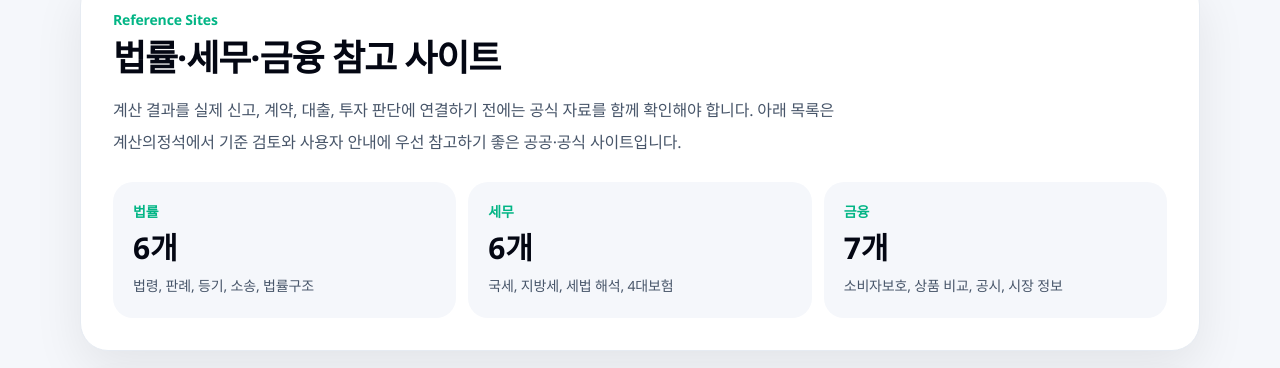
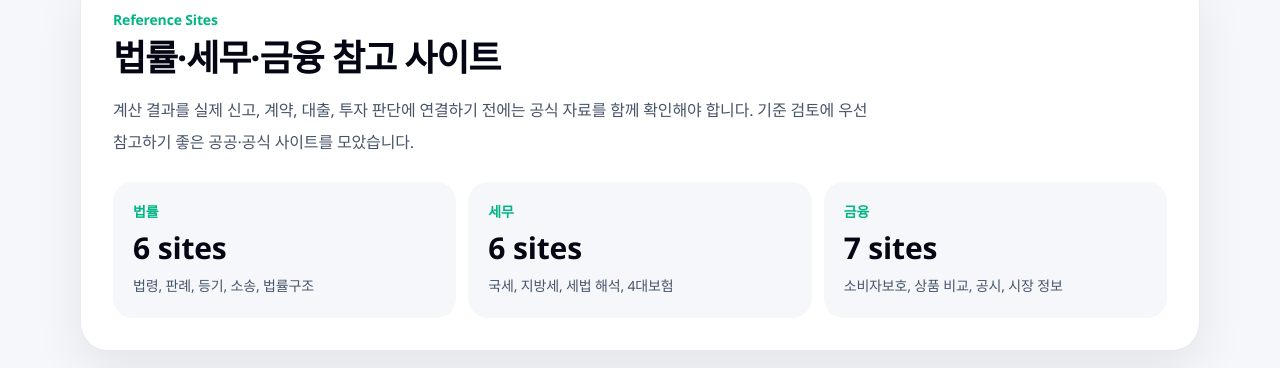
Before and after one commit to danniel-choi/abacusbox, a Next.js app: page /resources in a window 1280 px wide. Shown: the part 164-532 px from the top of the page. Built offline with nearby package versions, Linux system fonts and the light colour scheme; no server answers.

Commit message:
Localize directory and reference pages

```diff
--- a/app/calculators/page.tsx
+++ b/app/calculators/page.tsx
@@ -1,6 +1,7 @@
 import type { Metadata } from "next";
 import { AdSenseAd } from "@/components/AdSenseAd";
 import { CalculatorDirectoryClient } from "@/components/CalculatorDirectoryClient";
+import { LocalizedDirectoryIntro } from "@/components/LocalizedDirectoryIntro";
 
 export const metadata: Metadata = {
   title: "전체 계산기",
@@ -10,13 +11,7 @@ export const metadata: Metadata = {
 export default function CalculatorsPage() {
   return (
     <main className="mx-auto max-w-6xl px-4 py-10">
-      <section className="rounded-[28px] bg-ink px-6 py-10 text-white shadow-panel">
-        <p className="text-sm font-extrabold text-brand">CALCULATORS</p>
-        <h1 className="mt-3 text-3xl font-extrabold md:text-5xl">전체 계산기</h1>
-        <p className="mt-4 max-w-3xl text-sm font-medium leading-7 text-white/72 md:text-base">
-          노무, 금융, 절세, 건강, 일상 도구, 생활, 게임, 사주, 사업 계산기와 수학 도구를 그룹별로 정리하고 검색과 필터로 바로 찾을 수 있게 구성했습니다.
-        </p>
-      </section>
+      <LocalizedDirectoryIntro />
 
       <div className="mt-8">
         <AdSenseAd placement="top" />
--- a/app/resources/page.tsx
+++ b/app/resources/page.tsx
@@ -1,4 +1,5 @@
 import type { Metadata } from "next";
+import { LocalizedResourcesHeader, LocalizedResourcesNotice, LocalizedSummaryTile } from "@/components/LocalizedDirectoryIntro";
 
 export const metadata: Metadata = {
   title: "법률·세무·금융 참고 사이트",
@@ -179,16 +180,11 @@ export default function ResourcesPage() {
   return (
     <main className="mx-auto max-w-6xl px-4 py-12">
       <section className="rounded-[28px] border border-line bg-white p-6 shadow-panel sm:p-8">
-        <p className="text-sm font-extrabold text-brand">Reference Sites</p>
-        <h1 className="mt-2 text-3xl font-black leading-tight text-ink sm:text-4xl">법률·세무·금융 참고 사이트</h1>
-        <p className="mt-4 max-w-3xl text-base font-medium leading-8 text-slate-600">
-          계산 결과를 실제 신고, 계약, 대출, 투자 판단에 연결하기 전에는 공식 자료를 함께 확인해야 합니다.
-          아래 목록은 계산의정석에서 기준 검토와 사용자 안내에 우선 참고하기 좋은 공공·공식 사이트입니다.
-        </p>
+        <LocalizedResourcesHeader />
         <div className="mt-6 grid gap-3 md:grid-cols-3">
-          <SummaryTile label="법률" value="6개" text="법령, 판례, 등기, 소송, 법률구조" />
-          <SummaryTile label="세무" value="6개" text="국세, 지방세, 세법 해석, 4대보험" />
-          <SummaryTile label="금융" value="7개" text="소비자보호, 상품 비교, 공시, 시장 정보" />
+          <LocalizedSummaryTile kind="legal" value="6" />
+          <LocalizedSummaryTile kind="tax" value="6" />
+          <LocalizedSummaryTile kind="finance" value="7" />
         </div>
       </section>
 
@@ -235,23 +231,8 @@ export default function ResourcesPage() {
       </div>
 
       <section className="mt-8 rounded-[28px] bg-navy p-6 text-white shadow-panel sm:p-7">
-        <p className="text-sm font-extrabold text-brand">주의사항</p>
-        <h2 className="mt-2 text-2xl font-black">최종 판단은 공식 자료와 전문가 검토를 함께 보세요.</h2>
-        <p className="mt-4 max-w-3xl text-sm font-medium leading-7 text-white/72">
-          계산의정석의 계산기와 참고 링크는 빠른 비교와 기준 확인을 돕기 위한 자료입니다. 실제 신고, 소송, 계약, 금융상품 가입, 투자 판단은
-          최신 법령·공시·기관 안내와 세무사, 변호사, 금융전문가의 검토를 함께 확인하는 것이 안전합니다.
-        </p>
+        <LocalizedResourcesNotice />
       </section>
     </main>
   );
 }
-
-function SummaryTile({ label, value, text }: { label: string; value: string; text: string }) {
-  return (
-    <div className="rounded-[20px] bg-paper p-5">
-      <p className="text-sm font-extrabold text-brand">{label}</p>
-      <p className="mt-2 text-3xl font-black text-ink">{value}</p>
-      <p className="mt-2 text-sm font-medium leading-6 text-slate-600">{text}</p>
-    </div>
-  );
-}
--- /dev/null
+++ b/components/LocalizedDirectoryIntro.tsx
@@ -0,0 +1,65 @@
+"use client";
+
+import { useLanguage } from "@/components/LanguageProvider";
+
+export function LocalizedDirectoryIntro() {
+  const { locale } = useLanguage();
+  const copy = locale === "en"
+    ? { eyebrow: "CALCULATORS", title: "All calculators", description: "Browse labor, finance, tax, health, everyday, life, game, fortune, business, and math tools with search and filters." }
+    : locale === "ja"
+      ? { eyebrow: "CALCULATORS", title: "すべての計算機", description: "労務、金融、税金、健康、日常、生活、ゲーム、占い、ビジネス、数学ツールを検索とフィルターで探せます。" }
+      : { eyebrow: "CALCULATORS", title: "전체 계산기", description: "노무, 금융, 절세, 건강, 일상 도구, 생활, 게임, 사주, 사업 계산기와 수학 도구를 그룹별로 정리하고 검색과 필터로 바로 찾을 수 있게 구성했습니다." };
+  return (
+    <section className="rounded-[28px] bg-ink px-6 py-10 text-white shadow-panel">
+      <p className="text-sm font-extrabold text-brand">{copy.eyebrow}</p>
+      <h1 className="mt-3 text-3xl font-extrabold md:text-5xl">{copy.title}</h1>
+      <p className="mt-4 max-w-3xl text-sm font-medium leading-7 text-white/72 md:text-base">{copy.description}</p>
+    </section>
+  );
+}
+
+export function LocalizedResourcesIntro() {
+  const { locale } = useLanguage();
+  const copy = locale === "en"
+    ? { eyebrow: "Reference Sites", title: "Legal, tax, and finance references", description: "Check official sources before using a result for a filing, contract, loan, or investment decision. These public and official sites are useful for reviewing assumptions.", legal: "Legal", tax: "Tax", finance: "Finance", legalText: "Laws, cases, registration, litigation, and legal aid", taxText: "National and local tax, interpretation, and social insurance", financeText: "Consumer protection, product comparison, disclosures, and market data", notice: "Important note", noticeTitle: "Review official sources and professionals for final decisions.", noticeText: "CalcRule tools and reference links are for quick comparison and assumption checking. For filings, lawsuits, contracts, financial products, or investments, also review current rules and qualified professionals." }
+    : locale === "ja"
+      ? { eyebrow: "Reference Sites", title: "法律・税務・金融の参考サイト", description: "申告、契約、ローン、投資の判断に使う前に公式資料を確認してください。基準の確認に役立つ公的・公式サイトをまとめています。", legal: "法律", tax: "税務", finance: "金融", legalText: "法令、判例、登記、訴訟、法律支援", taxText: "国税・地方税、税法解釈、社会保険", financeText: "消費者保護、商品比較、開示、市場情報", notice: "注意事項", noticeTitle: "最終判断は公式資料と専門家の確認を合わせて行ってください。", noticeText: "計算の定石の計算機と参考リンクは比較と基準確認のための資料です。申告、訴訟、契約、金融商品、投資の判断では最新の制度と専門家の確認も必要です。" }
+      : { eyebrow: "Reference Sites", title: "법률·세무·금융 참고 사이트", description: "계산 결과를 실제 신고, 계약, 대출, 투자 판단에 연결하기 전에는 공식 자료를 함께 확인해야 합니다. 기준 검토에 우선 참고하기 좋은 공공·공식 사이트를 모았습니다.", legal: "법률", tax: "세무", finance: "금융", legalText: "법령, 판례, 등기, 소송, 법률구조", taxText: "국세, 지방세, 세법 해석, 4대보험", financeText: "소비자보호, 상품 비교, 공시, 시장 정보", notice: "주의사항", noticeTitle: "최종 판단은 공식 자료와 전문가 검토를 함께 보세요.", noticeText: "계산의정석의 계산기와 참고 링크는 빠른 비교와 기준 확인을 돕기 위한 자료입니다. 실제 신고, 소송, 계약, 금융상품 가입, 투자 판단은 최신 기준과 전문가 검토를 함께 확인하세요." };
+
+  return { copy };
+}
+
+export function LocalizedResourcesHeader() {
+  const { copy } = LocalizedResourcesIntro();
+  return (
+    <>
+      <p className="text-sm font-extrabold text-brand">{copy.eyebrow}</p>
+      <h1 className="mt-2 text-3xl font-black leading-tight text-ink sm:text-4xl">{copy.title}</h1>
+      <p className="mt-4 max-w-3xl text-base font-medium leading-8 text-slate-600">{copy.description}</p>
+    </>
+  );
+}
+
+export function LocalizedSummaryTile({ kind, value }: { kind: "legal" | "tax" | "finance"; value: string }) {
+  const { copy } = LocalizedResourcesIntro();
+  const data = kind === "legal" ? [copy.legal, copy.legalText] : kind === "tax" ? [copy.tax, copy.taxText] : [copy.finance, copy.financeText];
+  const count = copy.eyebrow === "Reference Sites" ? `${value} ${value === "1" ? "site" : "sites"}` : `${value}개`;
+  return (
+    <div className="rounded-[20px] bg-paper p-5">
+      <p className="text-sm font-extrabold text-brand">{data[0]}</p>
+      <p className="mt-2 text-3xl font-black text-ink">{count}</p>
+      <p className="mt-2 text-sm font-medium leading-6 text-slate-600">{data[1]}</p>
+    </div>
+  );
+}
+
+export function LocalizedResourcesNotice() {
+  const { copy } = LocalizedResourcesIntro();
+  return (
+    <>
+      <p className="text-sm font-extrabold text-brand">{copy.notice}</p>
+      <h2 className="mt-2 text-2xl font-black">{copy.noticeTitle}</h2>
+      <p className="mt-4 max-w-3xl text-sm font-medium leading-7 text-white/72">{copy.noticeText}</p>
+    </>
+  );
+}
```
